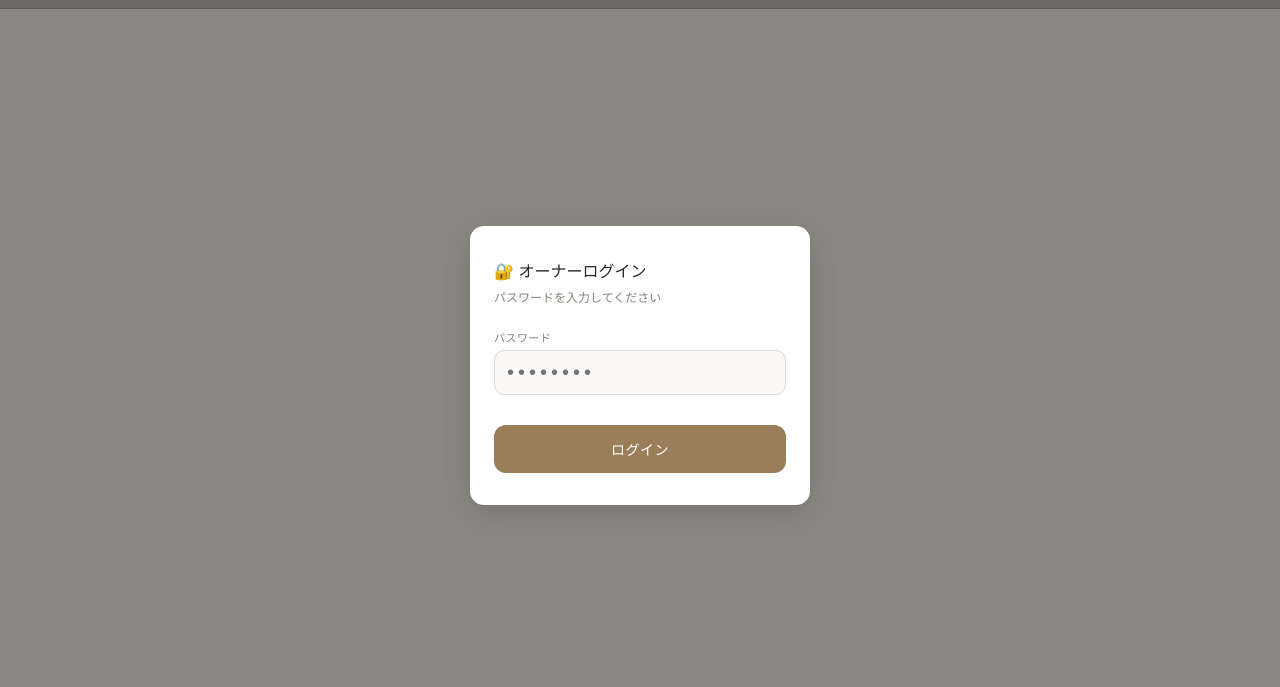
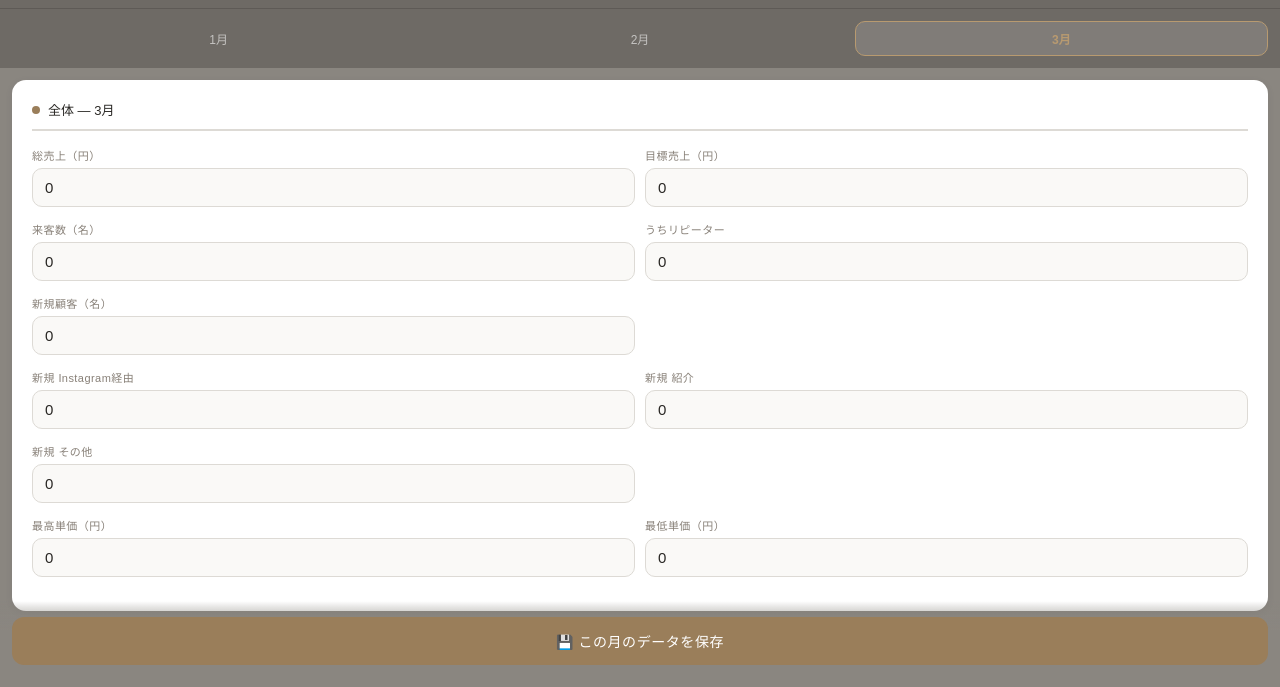
Before and after one commit to radiant16/tring-report, a plain HTML site: page admin.html in a window 1280 px wide. Shown: the part 103-790 px from the top of the page. Drawn offline with nearby package versions, Linux system fonts and the light colour scheme.

Commit message:
Add files via upload

```diff
--- a/admin.html
+++ b/admin.html
@@ -197,23 +197,10 @@
   <a href="index.html" class="back-link">← 閲覧画面</a>
 </div>
 
-<!-- Login screen -->
-<div class="login-wrap" id="loginWrap">
-  <div class="login-card">
-    <div class="login-title">🔐 オーナーログイン</div>
-    <div class="login-sub">パスワードを入力してください</div>
-    <div class="field">
-      <label>パスワード</label>
-      <input type="password" id="pwInput" placeholder="••••••••" onkeydown="if(event.key==='Enter')doLogin()">
-    </div>
-    <div style="height:16px"></div>
-    <button class="btn-primary" onclick="doLogin()">ログイン</button>
-    <div id="loginError" style="color:#a04848;font-size:12px;margin-top:10px;text-align:center;display:none;">パスワードが違います</div>
-  </div>
-</div>
+
 
 <!-- Admin content (hidden until login) -->
-<div id="adminContent" style="display:none;">
+<div id="adminContent">
 
   <!-- Month tabs -->
   <div class="month-tabs" id="monthTabs"></div>
@@ -231,9 +218,6 @@
 <div class="toast" id="toast"></div>
 
 <script>
-// ══ パスワード（変更可能） ══
-const PASSWORD = 'tring2025';
-
 // ══ スタッフ定義（固定） ══
 const STAFF_DEF = [
   {name:'山下 大貴', role:'Top Stylist', ini:'山下', bg:'rgba(212,184,150,.15)', tc:'#d4b896'},
@@ -256,20 +240,6 @@ const MONTHS = [
 ];
 
 let currentMonth = '2025-03';
-
-// ══ ログイン ══
-function doLogin() {
-  const pw = document.getElementById('pwInput').value;
-  if (pw === PASSWORD) {
-    document.getElementById('loginWrap').style.display = 'none';
-    document.getElementById('adminContent').style.display = 'block';
-    buildMonthTabs();
-    buildForm();
-  } else {
-    document.getElementById('loginError').style.display = 'block';
-    document.getElementById('pwInput').value = '';
-  }
-}
 
 // ══ 月タブ ══
 function buildMonthTabs() {
@@ -514,6 +484,10 @@ function showToast(msg) {
   t.classList.add('show');
   setTimeout(()=>t.classList.remove('show'), 2500);
 }
+
+// ══ 初期化 ══
+buildMonthTabs();
+buildForm();
 </script>
 </body>
 </html>
```
Also changed, not shown: index.html (+7 -0 lines).
